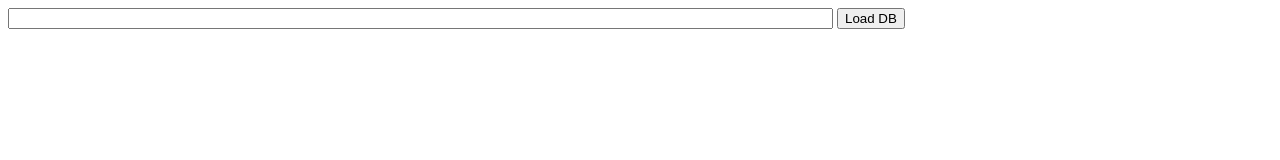
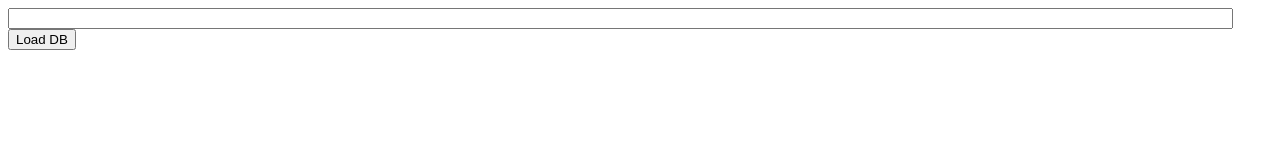
Before and after one commit to ttse-sfdc/lightning-out-wave-external, a website: page www/lightningOutTest.html in a window 1280 px wide. Drawn offline with nearby package versions, Linux system fonts and the light colour scheme.

Commit message:
adjust input size

```diff
--- a/www/lightningOutTest.html
+++ b/www/lightningOutTest.html
@@ -39,7 +39,7 @@
 		<title>Wave External Test</title>
 	</head>
 	<body>
-		<input id='accessToken' size='100'/>
+		<input id='accessToken' size='150'/>
 		<button id='loadDb'>Load DB</button>
 		<div id='waveCmp' />
 	</body>
```
